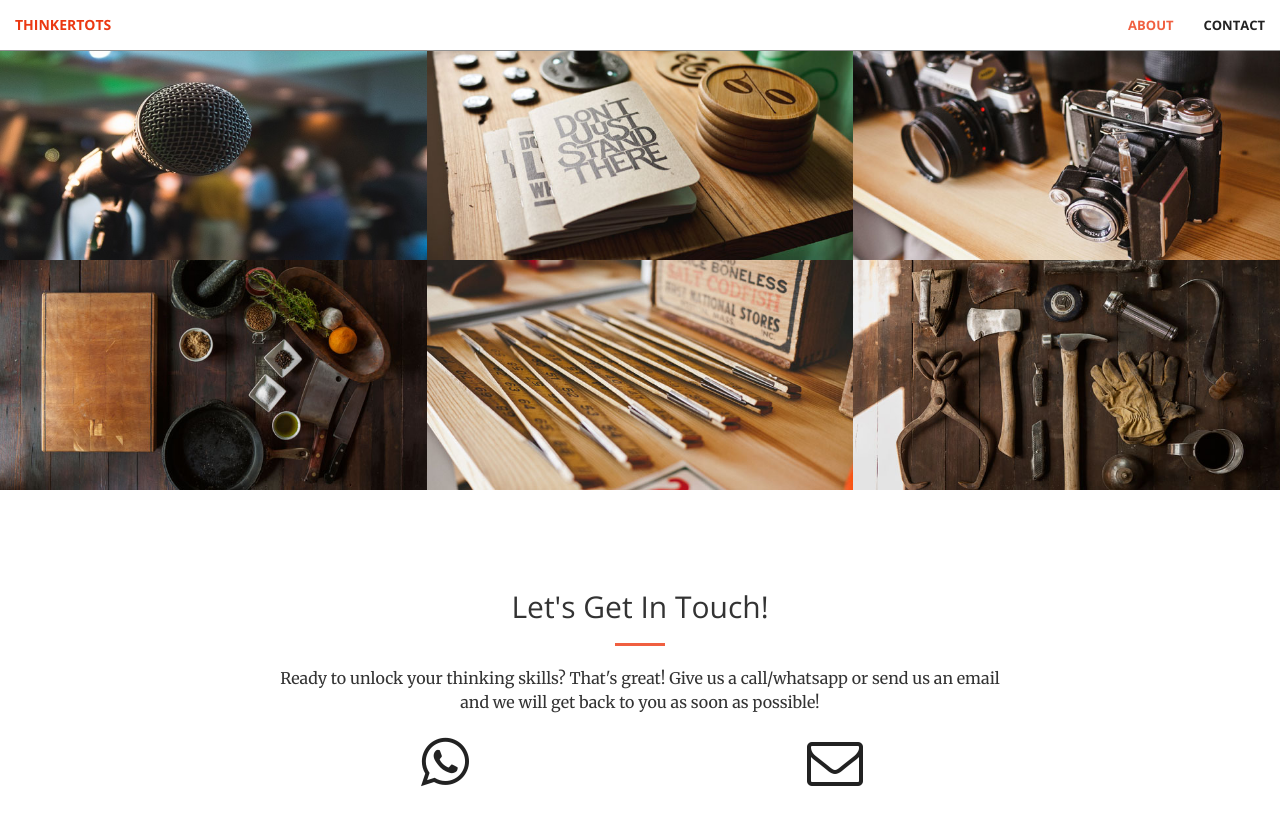
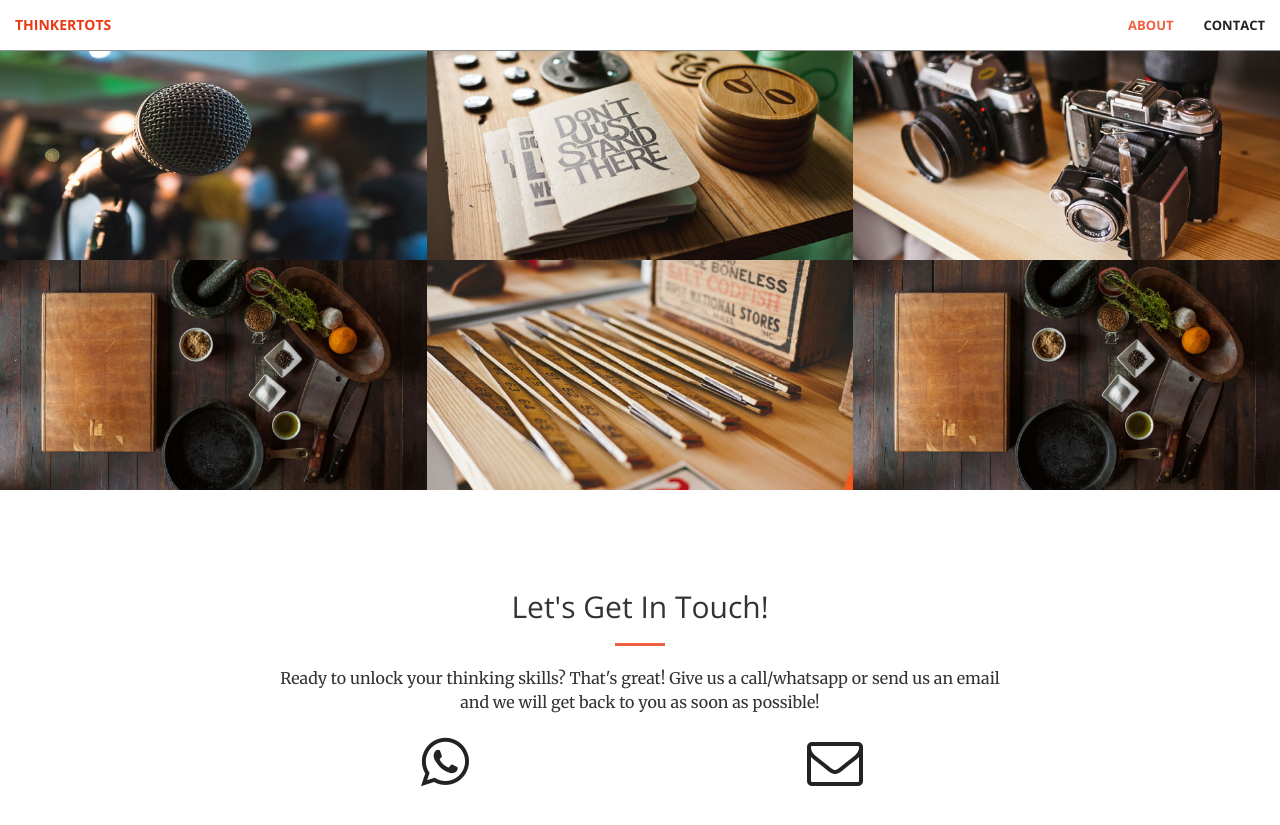
Before and after one commit to serahisaactho/thinkertots, a Jekyll site: the page built from index.html, in a window 1280 px wide and 900 px high, scrolled down 1670 px. Shown: the top 825 px of the window. Built offline with Jekyll 4.4.1, drawn with Linux system fonts in a browser that asks for light colours.

Commit message:
replace story telling image

```diff
--- a/_includes/portfolio.html
+++ b/_includes/portfolio.html
@@ -63,7 +63,7 @@
             </div>
             <div class="col-lg-4 col-sm-6">
                 <a href="#" class="portfolio-box">
-                    <img src="img/portfolio/6.jpg" class="img-responsive" alt="">
+                    <img src="img/portfolio/4.jpg" class="img-responsive" alt="">
                     <div class="portfolio-box-caption">
                         <div class="portfolio-box-caption-content">
                             <div class="project-name">
```
